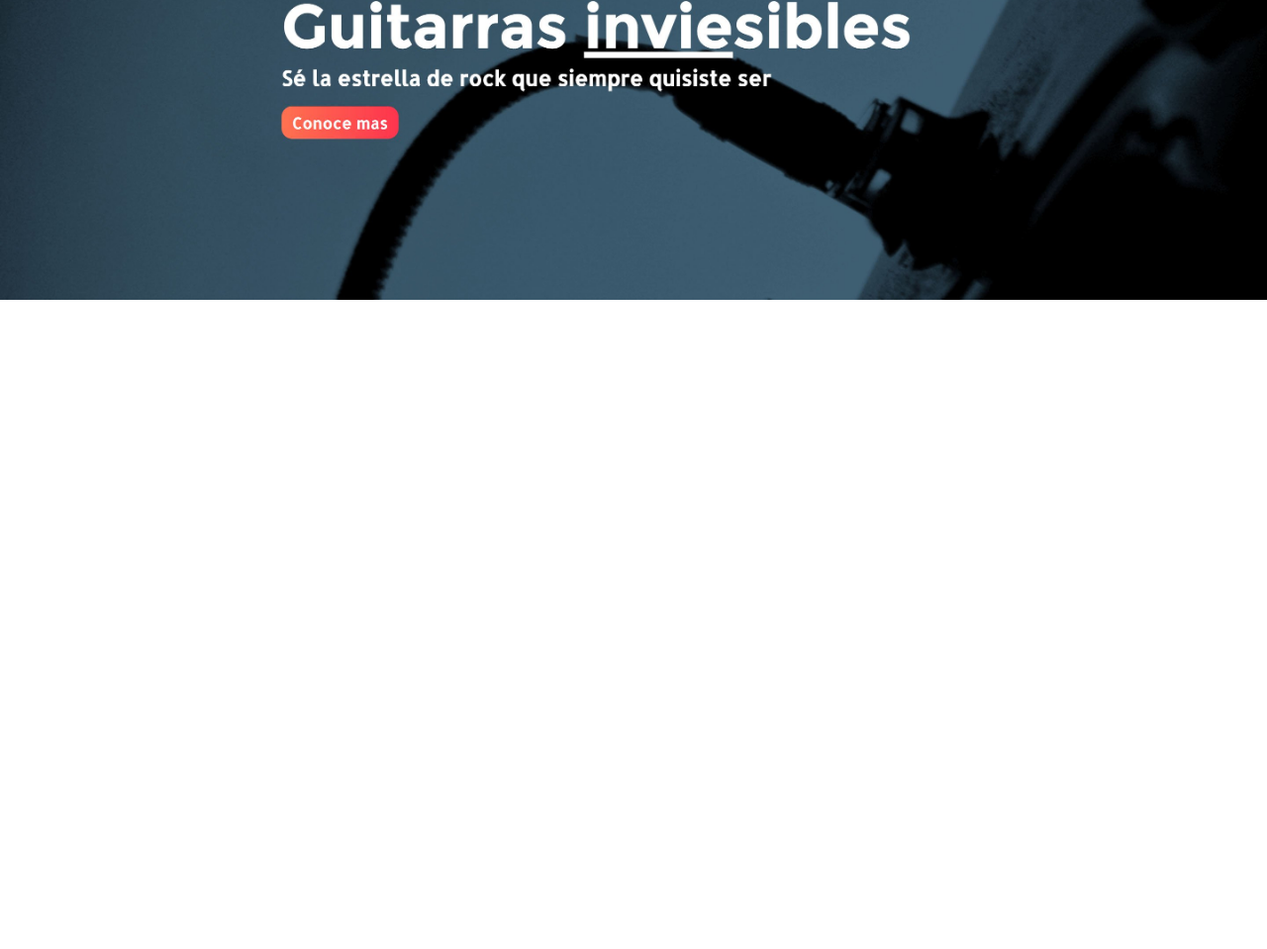
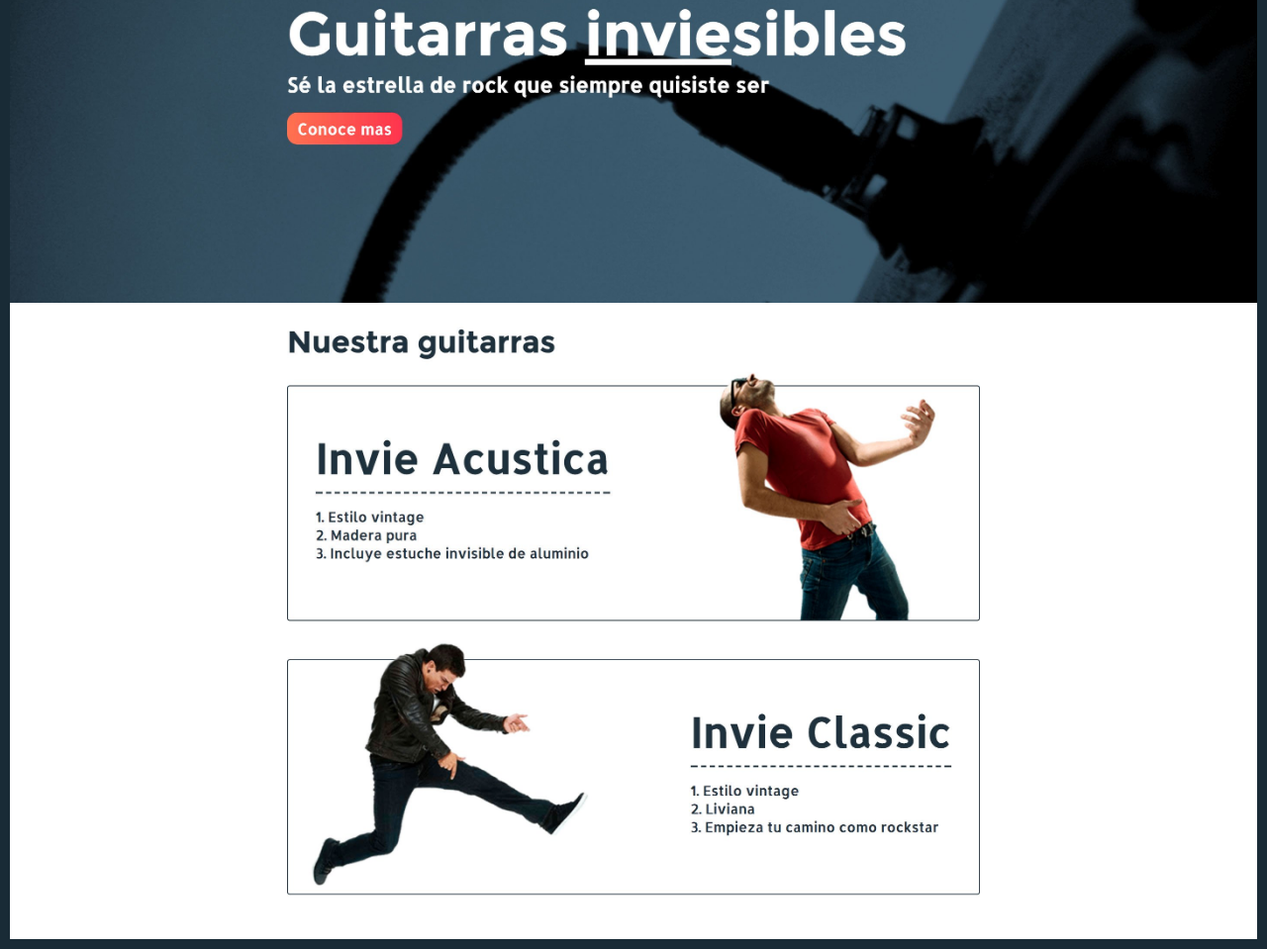
Before and after one commit to AlejandraRivas/invie-github, a plain HTML site: page index.html in a window 1280 px wide. Shown: the part 172-1131 px from the top of the page at 99% size. Before the commit the page ends 800 px from the top, so only its background shows below. Drawn offline with Linux system fonts and the light colour scheme.

Commit message:
hotfix 1

```diff
--- a/index.html
+++ b/index.html
@@ -4,14 +4,18 @@
   <style media="screen">
     body {
       margin:0;
+      border:10px solid #192b36;
     }
     img{
       max-width:100%;
+      vertical-align: top;
     }
 </style>
 </head>
 <body>
   <img src="header.jpg" alt="">
   <img src="hero.jpg" alt="">
+  <img src="acustica.jpg" alt="">
+  <img src="clasica.jpg" alt="">
 </body>
 </html>
```
Also changed, not shown: clasica.jpg (added), footer.jpg (added).
